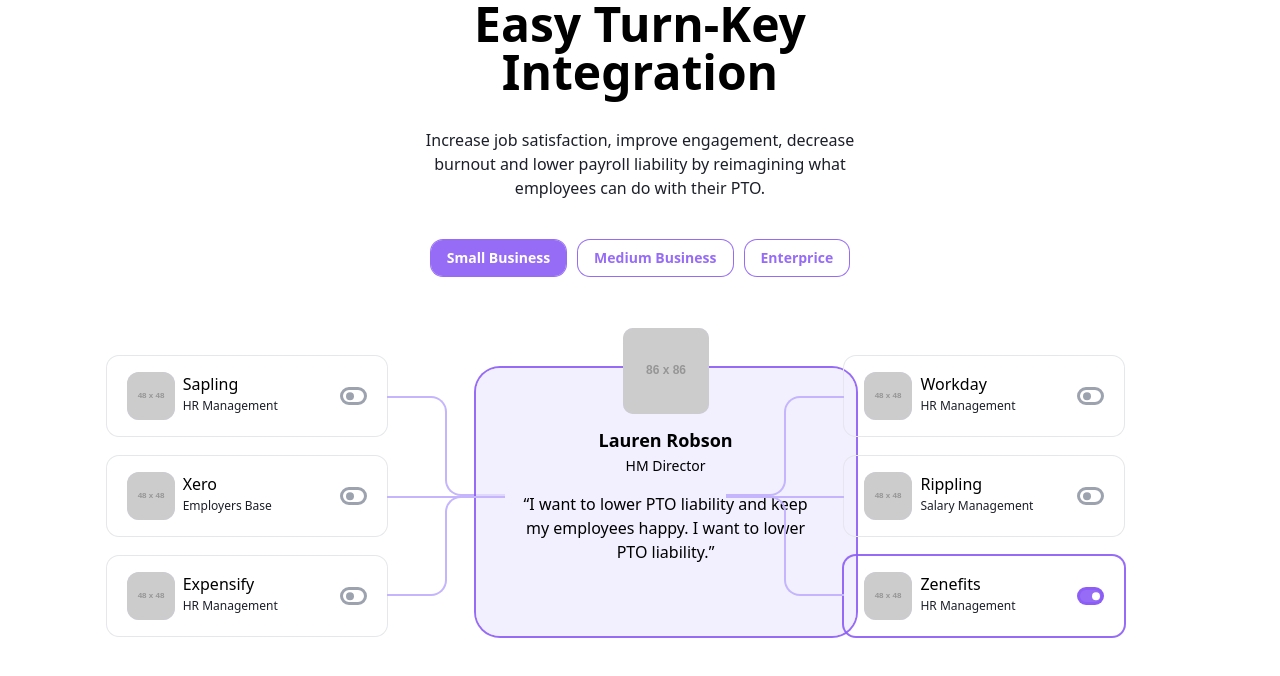
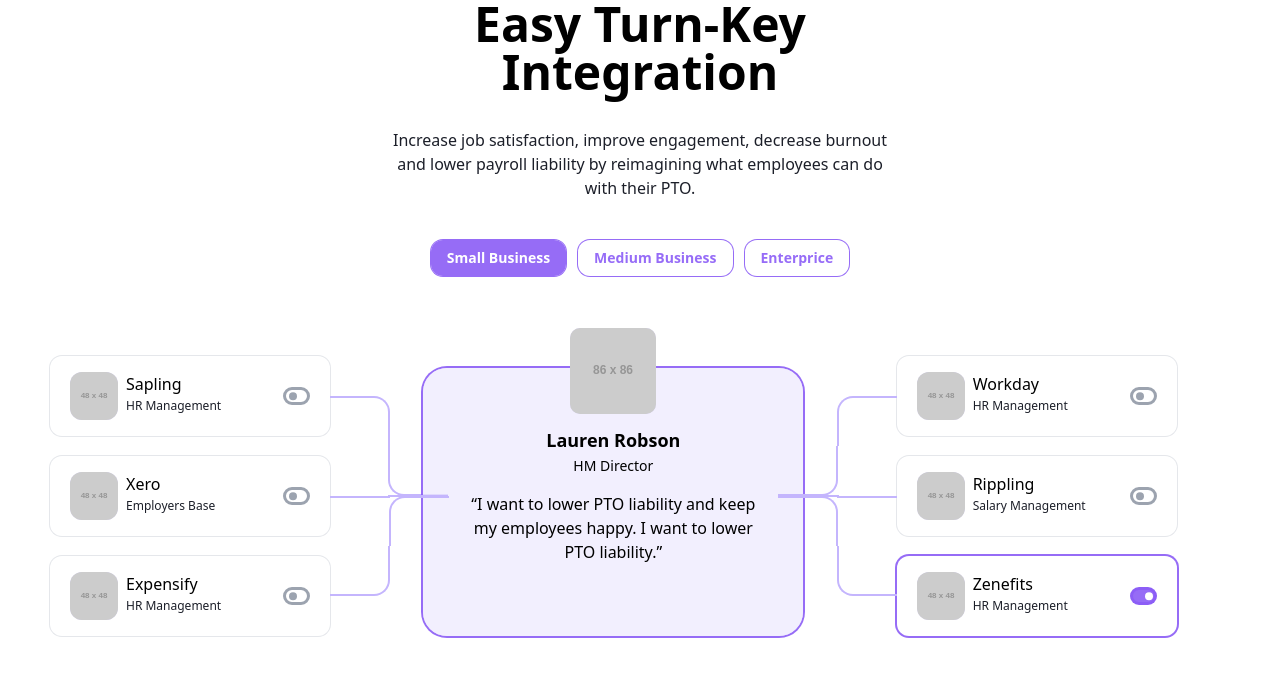
Before and after one commit to Ghibrasoft/Test_Task_2, a React (Vite) app: page / in a window 1280 px wide. Shown: the top 676 px of the page. Built offline with nearby package versions, Linux system fonts and the light colour scheme.

Commit message:
Fixing: connector_line_styling

```diff
--- a/src/components/Integrations.tsx
+++ b/src/components/Integrations.tsx
@@ -89,7 +89,7 @@
 
 
     return (
-        <div className='h-screen w-10/12 mx-auto'>
+        <div className='h-screen w-[1180px] mx-auto'>
             {/* content */}
             <div className='flex flex-col gap-10 h-full'>
                 {/* title */}
@@ -119,7 +119,7 @@
                     </div>
 
                     {/* cards */}
-                    <div className='grid grid-cols-3 gap-x-10 gap-y-5 w-full col-auto '>
+                    <div className='grid grid-cols-[auto,auto,auto] gap-x-10 gap-y-5 w-full'>
                         {CARD_CONTENT.map(({ type, title, description, about, avatar, logo }, index) => (
                             type === 'default' ? (
                                 <div className='row-span-3 col-span-1 self-end'>
@@ -135,7 +135,7 @@
                                 </div>
                             ) : (
                                 <Card
-                                    className='card-connector'
+                                    className='card-connector self-auto'
                                     key={index}
                                     type={"small"}
                                     title={title}
--- a/src/components/UI/Card.tsx
+++ b/src/components/UI/Card.tsx
@@ -1,7 +1,7 @@
 import React from 'react'
 
 
-interface IDefaultCardProps {
+interface IDefaultCardProps extends React.HTMLAttributes<HTMLDivElement> {
     type: "default";
     avatar: string;
     title: string;
@@ -9,7 +9,7 @@
     about: string;
     className?: string;
 }
-interface ISmallCardProps {
+interface ISmallCardProps extends React.HTMLAttributes<HTMLDivElement> {
     type: "small";
     logo: string;
     title: string;
--- a/src/index.css
+++ b/src/index.css
@@ -48,24 +48,24 @@
 
 /* 4th child (straight) */
 .card-connector:nth-child(4):after {
-  bottom: -10px;
+  bottom: -9.5px;
   right: -60px;
   border-top: 2px solid #c4b5fd;
 }
 .card-connector:nth-child(4):before {
-  top: -8.5px;
+  top: -9.5px;
   right: -118px;
   border-bottom: 2px solid #c4b5fd;
 }
 
 /* 5th child (straight) */
 .card-connector:nth-child(5):after {
-  bottom: -10px;
+  bottom: -9.5px;
   left: -60px;
   border-top: 2px solid #c4b5fd;
 }
 .card-connector:nth-child(5):before {
-  top: -8.5px;
+  top: -9.5px;
   left: -118px;
   border-bottom: 2px solid #c4b5fd;
 }
```
